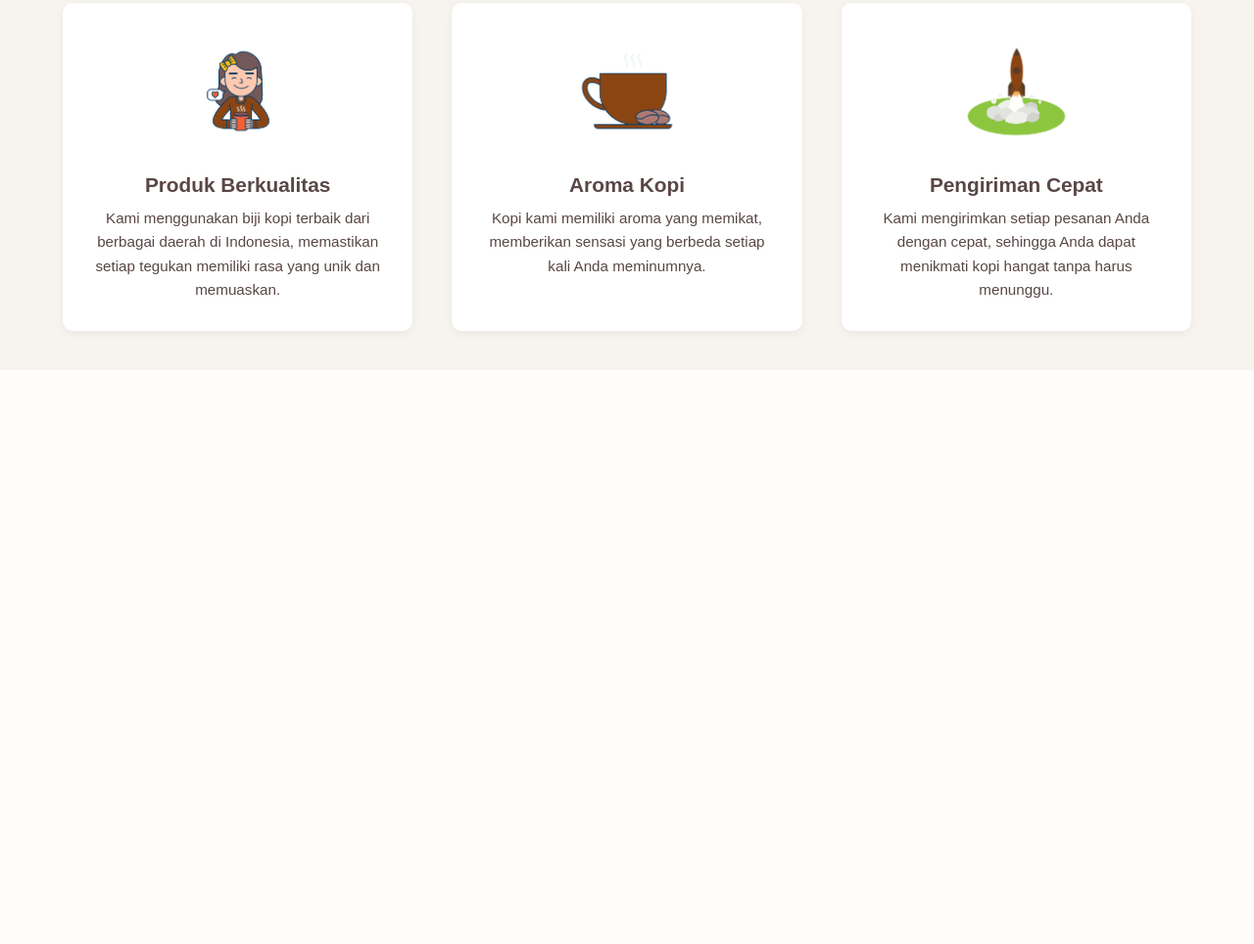
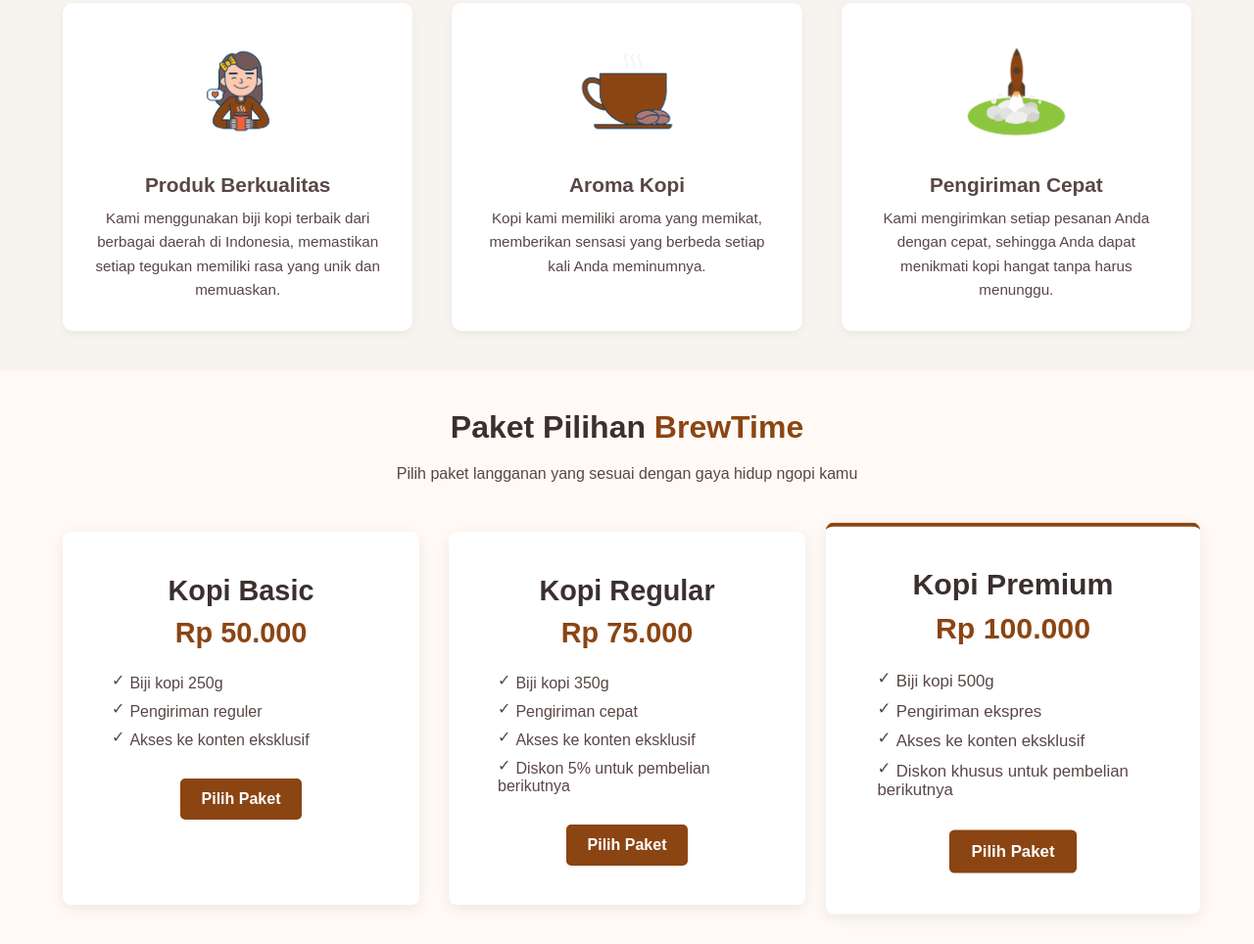
Before and after one commit to Manusiajago/HTML-CSS-JS-LATIHAN, a plain HTML site: page 19. BretTime_Coffe/index.html in a window 1280 px wide. Shown: the part 782-1746 px from the top of the page at 98% size. Before the commit the page ends 1160 px from the top, so only its background shows below. Drawn offline with Linux system fonts and the light colour scheme.

Commit message:
membuat pricing card

```diff
--- a/19. BretTime_Coffe/index.html
+++ b/19. BretTime_Coffe/index.html
@@ -1,5 +1,6 @@
 <!DOCTYPE html>
 <html lang="en">
+
 <head>
     <meta charset="UTF-8">
     <meta name="viewport" content="width=device-width, initial-scale=1.0">
@@ -9,13 +10,18 @@
     <link rel="stylesheet" href="style.css">
 
     <!-- FONT AWESOME CDN -->
-    <link rel="stylesheet" href="https://cdnjs.cloudflare.com/ajax/libs/font-awesome/7.0.1/css/all.min.css" integrity="sha512-2SwdPD6INVrV/lHTZbO2nodKhrnDdJK9/kg2XD1r9uGqPo1cUbujc+IYdlYdEErWNu69gVcYgdxlmVmzTWnetw==" crossorigin="anonymous" referrerpolicy="no-referrer" />
+    <link rel="stylesheet" href="https://cdnjs.cloudflare.com/ajax/libs/font-awesome/7.0.1/css/all.min.css"
+        integrity="sha512-2SwdPD6INVrV/lHTZbO2nodKhrnDdJK9/kg2XD1r9uGqPo1cUbujc+IYdlYdEErWNu69gVcYgdxlmVmzTWnetw=="
+        crossorigin="anonymous" referrerpolicy="no-referrer" />
 
     <!-- GOOGLE FONTS -->
     <link rel="preconnect" href="https://fonts.googleapis.com">
     <link rel="preconnect" href="https://fonts.gstatic.com" crossorigin>
-    <link href="https://fonts.googleapis.com/css2?family=Open+Sans:ital,wght@0,300..800;1,300..800&family=Roboto+Mono:ital,wght@0,100..700;1,100..700&family=Silkscreen:wght@400;700&display=swap" rel="stylesheet">
+    <link
+        href="https://fonts.googleapis.com/css2?family=Open+Sans:ital,wght@0,300..800;1,300..800&family=Roboto+Mono:ital,wght@0,100..700;1,100..700&family=Silkscreen:wght@400;700&display=swap"
+        rel="stylesheet">
 </head>
+
 <body>
     <!-- NAVBAR -->
     <header class="navbar">
@@ -36,7 +42,7 @@
     <!-- NAVBAR END -->
 
     <!-- HERO SECTION -->
-     <section class="hero">
+    <section class="hero">
         <div class="hero-content">
             <h1>Nikmati Secangkir Kopi Hangat Dari Brew<span>Time</span></h1>
             <p>Rasakan kenikmatan kopi pilihan yang diseduh dengan penuh cinta — dari biji terbaik nusantara.</p>
@@ -46,7 +52,7 @@
         <div class="hero-image">
             <img src="images/hero.png" alt="hero-png">
         </div>
-     </section>
+    </section>
     <!-- HERO SECTION END -->
 
     <!-- FEATURES SECTION -->
@@ -57,27 +63,85 @@
             <div class="features-item">
                 <img src="images/features.png" alt="">
                 <h3>Produk Berkualitas</h3>
-                <p>Kami menggunakan biji kopi terbaik dari berbagai daerah di Indonesia, memastikan setiap tegukan memiliki rasa yang unik dan memuaskan.</p>
+                <p>Kami menggunakan biji kopi terbaik dari berbagai daerah di Indonesia, memastikan setiap tegukan
+                    memiliki rasa yang unik dan memuaskan.</p>
             </div>
 
             <div class="features-item">
                 <img src="images/aroma-kopi.png" alt="Aroma kopi">
                 <h3>Aroma Kopi</h3>
-                <p>Kopi kami memiliki aroma yang memikat, memberikan sensasi yang berbeda setiap kali Anda meminumnya.</p>
+                <p>Kopi kami memiliki aroma yang memikat, memberikan sensasi yang berbeda setiap kali Anda meminumnya.
+                </p>
             </div>
 
             <div class="features-item">
                 <img src="images/pengiriman-cepat.png" alt="pengiriman-cepat">
                 <h3>Pengiriman Cepat</h3>
-                <p>Kami mengirimkan setiap pesanan Anda dengan cepat, sehingga Anda dapat menikmati kopi hangat tanpa harus menunggu.</p>
+                <p>Kami mengirimkan setiap pesanan Anda dengan cepat, sehingga Anda dapat menikmati kopi hangat tanpa
+                    harus menunggu.</p>
             </div>
         </div>
     </section>
     <!-- FEATURES SECTION END -->
+
+    <!-- PRICING SECTION -->
+    <section class="pricing" id="pricing">
+        <h2>Paket Pilihan <span>BrewTime</span></h2>
+        <p class="pricing-subtitle">
+            Pilih paket langganan yang sesuai dengan gaya hidup ngopi kamu
+        </p>
+
+        <!-- Pricing container -->
+        <div class="pricing-container">
+            <!-- Basic coffe -->
+            <div class="pricing-card">
+                <h3>Kopi Basic</h3>
+                <p class="price">Rp 50.000</p>
+                <ul>
+                    <li>Biji kopi 250g</li>
+                    <li>Pengiriman reguler</li>
+                    <li>Akses ke konten eksklusif</li>
+                </ul>
+                <a href="#" class="btn-secondary">Pilih Paket</a>
+            </div>
+
+            <!-- Regular Coffe -->
+            <div class="pricing-card">
+                <h3>Kopi Regular</h3>
+                <p class="price">Rp 75.000</p>
+                <ul>
+                    <li>Biji kopi 350g</li>
+                    <li>Pengiriman cepat</li>
+                    <li>Akses ke konten eksklusif</li>
+                    <li>Diskon 5% untuk pembelian berikutnya</li>
+                </ul>
+                <a href="#" class="btn-secondary">Pilih Paket</a>
+            </div>
+
+            <!-- Premium coffe -->
+            <div class="pricing-card highlight">
+                <h3>Kopi Premium</h3>
+                <p class="price">Rp 100.000</p>
+                <ul>
+                    <li>Biji kopi 500g</li>
+                    <li>Pengiriman ekspres</li>
+                    <li>Akses ke konten eksklusif</li>
+                    <li>Diskon khusus untuk pembelian berikutnya</li>
+                </ul>
+                <a href="#" class="btn-secondary">Pilih Paket</a>
+            </div>
+
+
+
+
+        </div>
+    </section>
+    <!-- PRICING SECTION END -->
 
 
 
     <!-- JAVASCRIPT -->
     <script src="index.js"></script>
 </body>
+
 </html>
--- a/19. BretTime_Coffe/style.css
+++ b/19. BretTime_Coffe/style.css
@@ -8,7 +8,7 @@
 body {
     font-family: sans-serif;
     background-color: #fffdf9;
-    color:  #3b2f2f;
+    color: #3b2f2f;
 }
 
 /* ============ NAVBAR STYLES ==================== */
@@ -17,11 +17,11 @@
     justify-content: space-between;
     align-items: center;
     padding: 15px 8%;
-    background-color:  #f7f3ef;
+    background-color: #f7f3ef;
     position: sticky;
     top: 0;
     z-index: 100;
-    box-shadow:  0 2px 5px rgba(0,0,0,0.05);
+    box-shadow: 0 2px 5px rgba(0, 0, 0, 0.05);
 }
 
 .logo {
@@ -118,6 +118,7 @@
 .hero-image img {
     max-width: 100%;
 }
+
 /* ============ HERO SECTION STYLES END ================== */
 
 /* ============ FEATURES SECTION STYLES ================== */
@@ -178,7 +179,116 @@
     max-width: 300px;
     margin: 0 auto;
 }
+
 /* ============ FEATURES SECTION STYLES END ================== */
+
+/* ============= PRICING SECTION STYLES ====================== */
+.pricing {
+    background-color: #fffaf5;
+    padding: 40px 5%;
+    text-align: center;
+}
+
+.pricing h2 {
+    font-size: 2rem;
+    color: #3b2f2f;
+    margin-bottom: 20px;
+}
+
+.pricing h2 span {
+    color: #8b4513;
+}
+
+.pricing-subtitle {
+    color: #5a4646;
+    margin-bottom: 50px;
+}
+
+.pricing-container {
+    display: flex;
+    justify-content: center;
+    align-items: stretch;
+    gap: 30px;
+    flex-wrap: wrap;
+}
+
+.pricing-card {
+    padding: 40px 30px;
+    background-color: #ffffff;
+    box-shadow: 0 4px 15px rgba(0, 0, 0, 0.08);
+    border-radius: 8px;
+    flex: 1 1 280px;
+    transition: transform 0.3s ease, box-shadow 0.3s ease;
+    border-top: 4px solid transparent;
+}
+
+.pricing-card:hover {
+    transform: translateY(-8px);
+    box-shadow: 0 8px 25px rgba(0, 0, 0, 0.12);
+}
+
+.pricing-card.highlight {
+    border-top: 4px solid #8b4513;
+    transform: scale(1.05);
+}
+
+.pricing-card h3 {
+    font-size: 1.8rem;
+    color: #3b2f2f;
+    margin-bottom: 10px;
+}
+
+.pricing-card .price {
+    font-size: 1.8rem;
+    color: #8b4513;
+    margin-bottom: 25px;
+    font-weight: 700;
+}
+
+.price span {
+    font-size: 0.9rem;
+    color: #5a4646;
+}
+
+.pricing-card ul {
+    list-style-type: none;
+    margin-bottom: 30px;
+    text-align: left;
+}
+
+.pricing-card ul li {
+    margin-bottom: 10px;
+    color: #5a4646;
+    position: relative;
+    padding-left: 20px;
+}
+
+.pricing-card ul li::before {
+    content: "✓";
+    position: relative;
+    left: 0;
+    top: -3px;
+    margin-right: 5px;
+}
+
+.pricing-card .btn-secondary {
+    display: inline-block;
+    background-color: #8b4513;
+    color: white;
+    padding: 10px 20px;
+    text-decoration: none;
+    border-radius: 5px;
+    border: 2px solid #8b4513;
+    font-weight: 600;
+    transition: all 0.3s ease;
+}
+
+.pricing-card .btn-secondary:hover {
+    background-color: #8b4513;
+    color: #fff;
+}
+
+/* ============= PRICING SECTION STYLES END ====================== */
 
 
 
@@ -194,7 +304,7 @@
 /* ================ RESPONSIVE =================== */
 @media screen and (max-width: 768px) {
     .nav-links {
-        background-color:  #f7f3ef;
+        background-color: #f7f3ef;
         position: absolute;
         top: 70px;
         right: 0;
@@ -249,7 +359,25 @@
         width: 100%;
         max-width: 400px;
     }
+
     /* =========== RESPONSIVE FEATURES END ============= */
+
+    /* =========== RESPONSIVE PRICING ============= */
+    .pricing-container {
+        flex-direction: column;
+        align-items: center;
+    }
+
+    .pricing-card {
+        max-width: 400px;
+    }
+
+    .pricing-card.highlight {
+        transform: none;
+    }
+
+    /* =========== RESPONSIVE PRICING END ============= */
+
 
 }
 
@@ -259,6 +387,7 @@
         opacity: 0;
         transform: translateY(-10px);
     }
+
     to {
         opacity: 1;
         transform: translateY(0);
```
Lines whose indentation alone changed are shown as unchanged.
